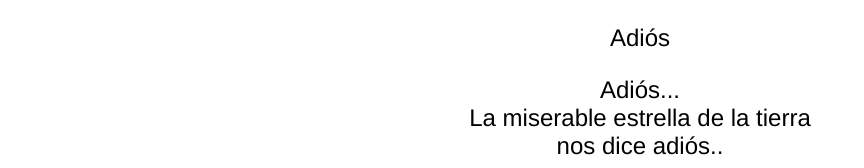
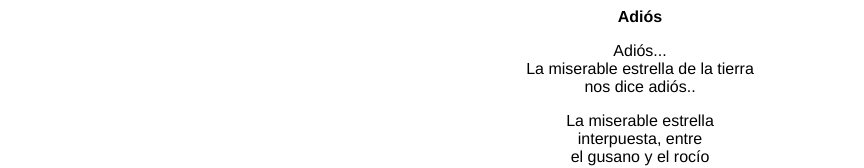
Before and after one commit to juliadeburgos/juliadeburgos.github.io, a plain HTML site: page poemas/adios.html in a window 1280 px wide. Shown: the top 168 px of the page, without its empty margins (0-864 px from the left). Drawn offline with Linux system fonts and the light colour scheme.

Commit message:
Update adios.html

```diff
--- a/poemas/adios.html
+++ b/poemas/adios.html
@@ -6,9 +6,7 @@
 </head>
 <body>
   <center>
-  <span class=title>
-  <p>Adiós<p>
-  </span>
+  <strong>Adiós</strong>
   <p>
   Adiós...<br>
   La miserable estrella de la tierra<br>
```
